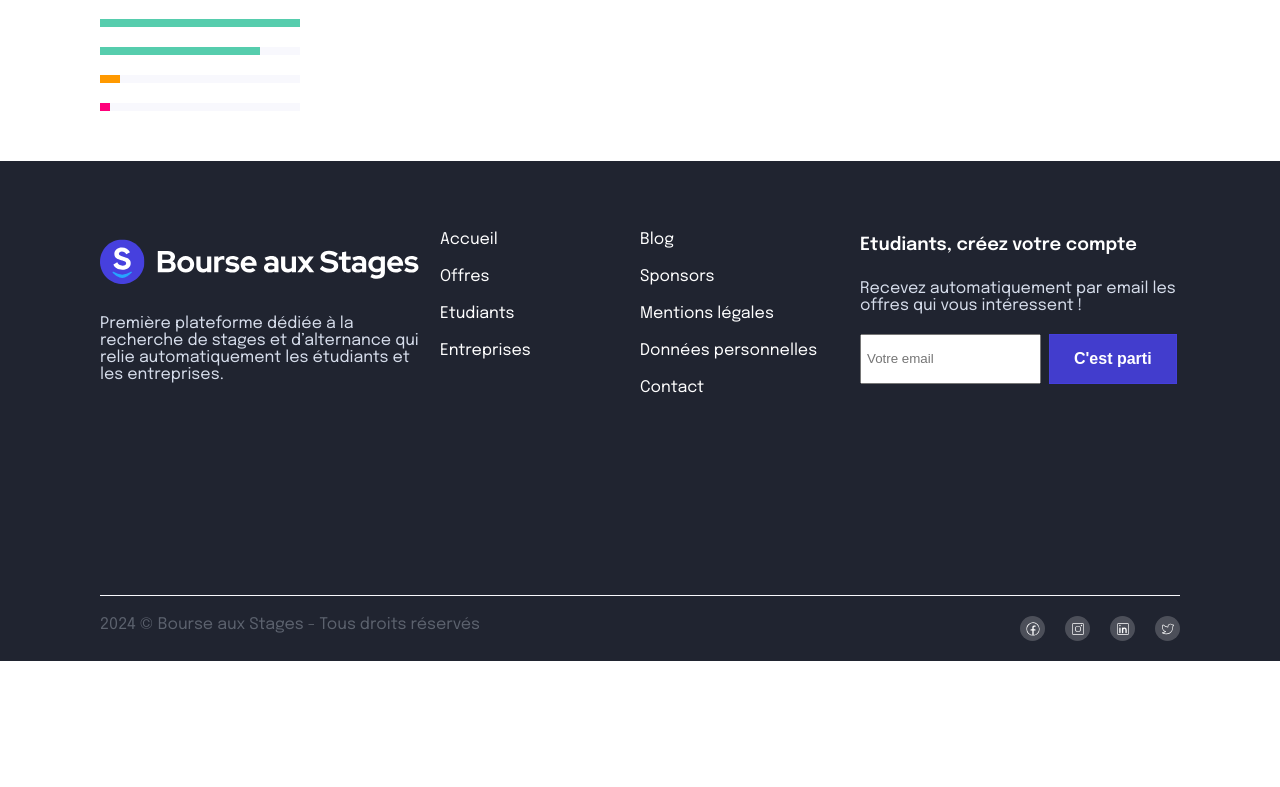
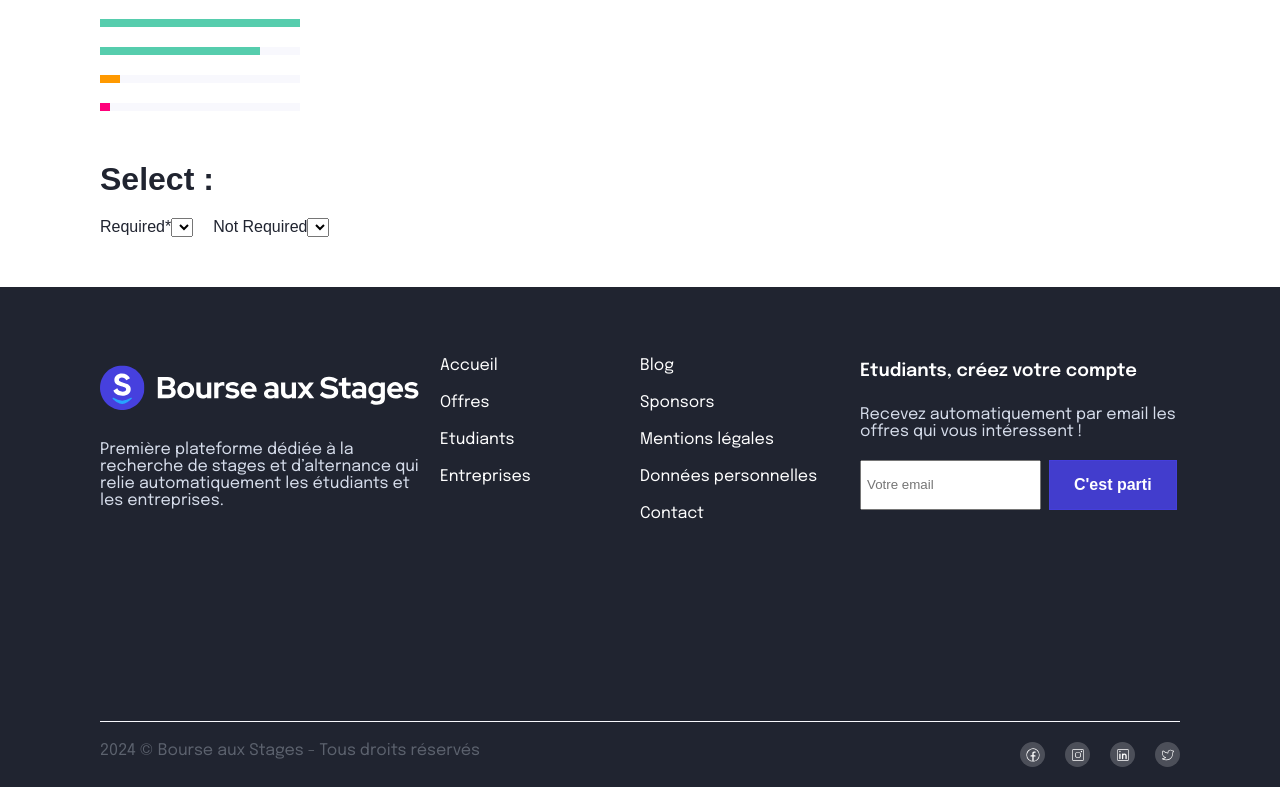
Before and after one commit to Fan2Shrek/BourseAuStage-front, a React (Create React App) app: page /ui-example in a window 1280 px wide. Shown: the part 1542-2329 px from the top of the page. Before the commit the page ends 2203 px from the top, so only its background shows below. Built offline with nearby package versions, Linux system fonts and the light colour scheme.

Commit message:
add base select

```diff
--- a/src/components/ui/atoms/Select/index.js
+++ b/src/components/ui/atoms/Select/index.js
@@ -1,7 +1,8 @@
-import './input.scss'
+import './select.scss'
 import cn from '../../../../utils/classnames'
 
 const Select = ({
+    type = 'select',
     label,
     id,
     placeholder,
--- a/src/pages/UiExample/index.js
+++ b/src/pages/UiExample/index.js
@@ -10,6 +10,7 @@ import Container from '../../components/ui/atoms/Container';
 import Loader from '../../components/ui/atoms/Loader';
 import Input from '../../components/ui/atoms/Input';
 import ProgressBar from '../../components/ui/atoms/ProgressBar';
+import Select from '../../components/ui/atoms/Select';
 
 const UiExample = () => {
     const exampleMainButtons = useMemo(() => [
@@ -125,6 +126,11 @@ const UiExample = () => {
         { id: 2, value: 80 },
         { id: 3, value: 10 },
         { id: 4, value: 5 },
+    ], [])
+
+    const exampleSelects = useMemo(() => [
+        { id: 1, label: 'Required', type: 'text', placeholder: 'required', required: true },
+        { id: 2, label: 'Not Required', type: 'text', placeholder: 'not required', required: false },
     ], [])
 
     return <Container className={styles.container}>
@@ -254,6 +260,18 @@ const UiExample = () => {
                 className={styles.progressBarList}
             />
         </Container>
+
+        <Container inline className={styles.section}>
+
+            <h2>Select :</h2>
+
+            <List
+                collection={exampleSelects}
+                renderItem={({ id: _, ...attr }) => {
+                    return <Select {...attr} />
+                }}
+            />
+        </Container>
     </Container>
 }
 
```
